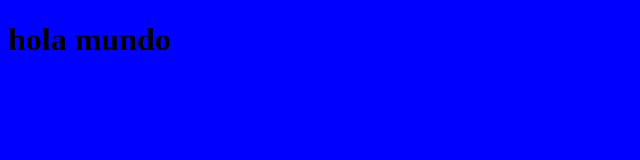
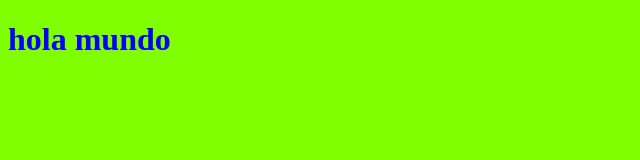
Before and after one commit to lelicpu/mi-segundo-repositorio, a plain HTML site: page index.html in a window 1280 px wide. Shown: the whole page, without its empty margins (0-640 px from the left). Drawn offline with Linux system fonts and the light colour scheme.

Commit message:
iniciando control de versiones

```diff
--- a/index.html
+++ b/index.html
@@ -1,17 +1,22 @@
 <!DOCTYPE html>
 <html lang="en">
+
 <head>
     <meta charset="UTF-8">
     <meta name="viewport" content="width=, initial-scale=1.0">
     <title>Document</title>
     <style>
-        html, body {
-            background-color: blue;
+        html,
+        body {
+            background-color: chartreuse;
+            color: blue;
         }
     </style>
 
 </head>
+
 <body>
     <h1>hola mundo</h1>
 </body>
+
 </html>
```
